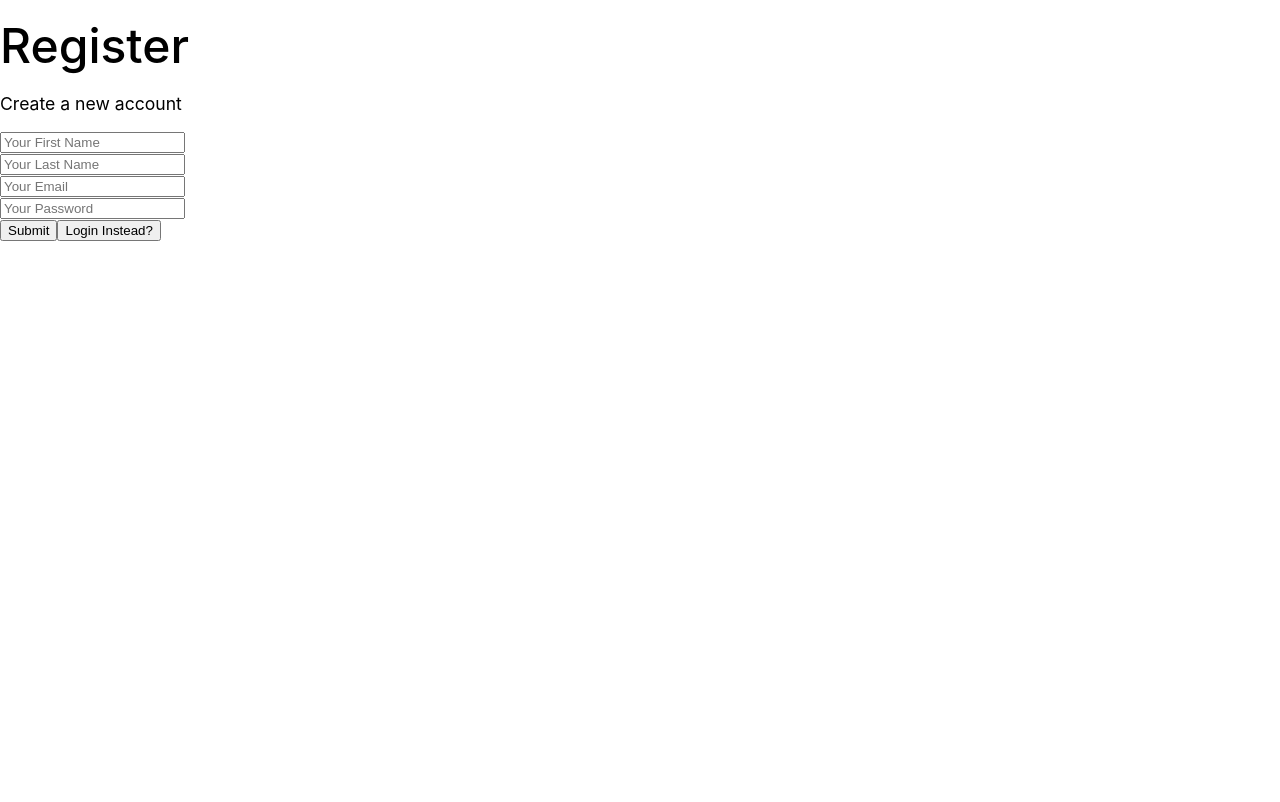
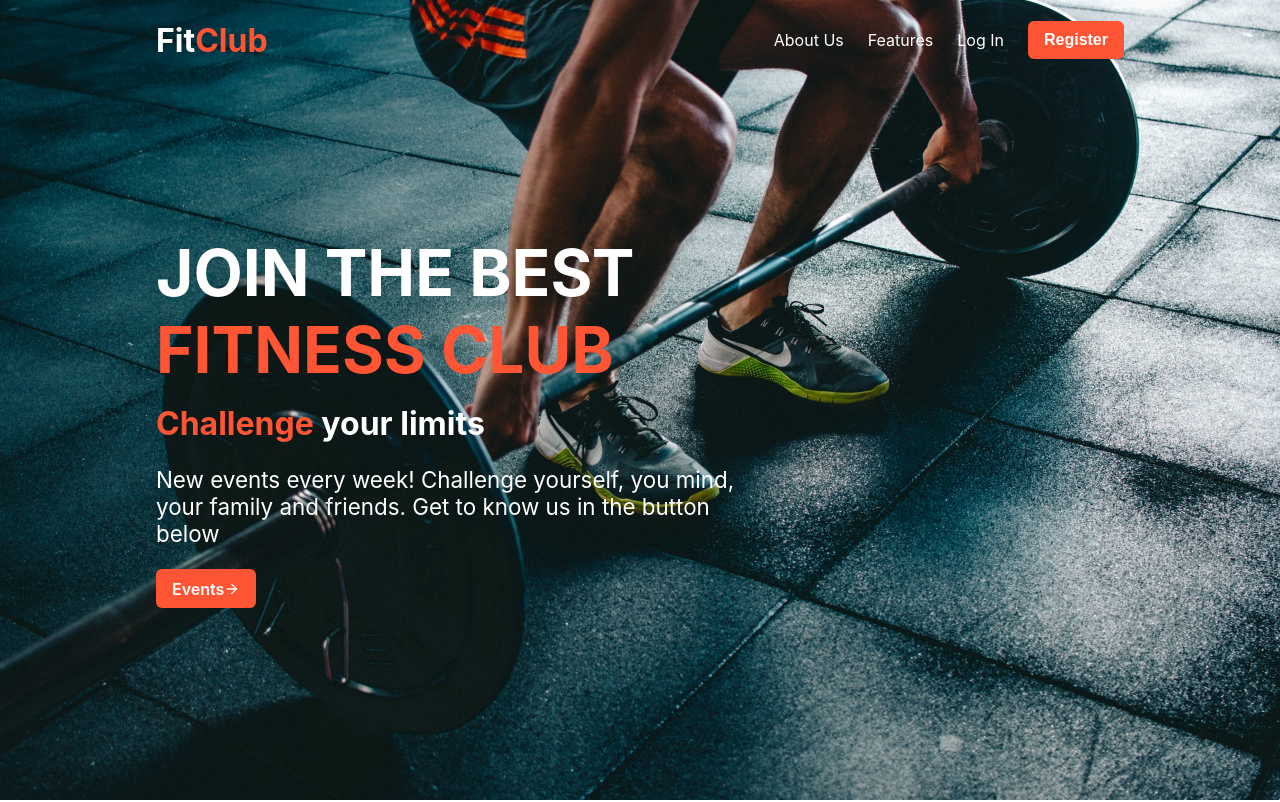
Before and after one commit to josh231101/FitnessClub, a React (Create React App) app in the folder frontend/: page /register in a window 1280 px wide. Shown: the top 802 px of the page. Built offline with nearby package versions, Linux system fonts and the light colour scheme.

Commit message:
Style register, delete bugs & warnings, add react scroll

```diff
--- a/frontend/src/components/Features/index.js
+++ b/frontend/src/components/Features/index.js
@@ -7,7 +7,7 @@ import salud from "../../assets/salud.svg";
 
 const Features = () => {
   return (
-    <section className="container m-3 center">
+    <section id="features" className="container m-3 center">
       <h2 className="m-3">Our Features</h2>
       <div className="features">
         <div className="feature">
--- a/frontend/src/components/HeroSection/index.js
+++ b/frontend/src/components/HeroSection/index.js
@@ -1,8 +1,16 @@
 import React from "react";
 import "./HeroComponents.css";
 import { MdArrowForward } from "react-icons/md";
-import { Link as LinkS } from "react-scroll";
+import { Link as LinkR } from "react-router-dom";
+import { scroller as scroll } from "react-scroll";
 const HeroSection = () => {
+  const moveToEvents = () => {
+    scroll.scrollTo("events", {
+      duration: 500,
+      smooth: true,
+      offset: 80,
+    });
+  };
   return (
     <header className="hero">
       <div className="container hero__wrapper">
@@ -18,9 +26,9 @@ const HeroSection = () => {
             New events every week! Challenge yourself, you mind, your family and
             friends. Get to know us in the button below
           </p>
-          <LinkS className="btn primary">
-            About Us <MdArrowForward />
-          </LinkS>
+          <LinkR to="/dashboard" onClick={moveToEvents} className="btn primary">
+            Events <MdArrowForward />
+          </LinkR>
         </div>
       </div>
     </header>
--- a/frontend/src/components/Navbar/NavbarElements.css
+++ b/frontend/src/components/Navbar/NavbarElements.css
@@ -17,15 +17,15 @@
   padding: 0 2rem;
 }
 .navbar__items {
-  padding : 0;
-  width : 100%;
+  padding: 0;
+  width: 100%;
   display: flex;
-  justify-content : space-between;
+  justify-content: space-between;
   align-items: center;
   list-style: none;
 }
-.navbar__title-wrapper{
-  flex : 1;
+.navbar__title-wrapper {
+  flex: 1;
 }
 .navbar--transparent {
   background-color: transparent;
@@ -42,8 +42,9 @@
 span {
   color: var(--global-company-color);
 }
-.navbar__link{
-  margin-left : 24px;
+.navbar__link {
+  margin-left: 24px;
+  cursor: pointer;
 }
 .navbar__links a {
   transition: all 400ms ease-in-out;
--- a/frontend/src/components/Navbar/index.js
+++ b/frontend/src/components/Navbar/index.js
@@ -2,9 +2,13 @@ import React, { useEffect } from "react";
 import { Link as LinkS } from "react-scroll";
 import { Link as LinkR } from "react-router-dom";
 import { FaBars } from "react-icons/fa";
+import { animateScroll as scroll } from "react-scroll";
 import "./NavbarElements.css";
 
 const Navbar = ({ toggle }) => {
+  const toggleHome = () => {
+    scroll.scrollToTop();
+  };
   const changeNav = () => {
     if (window.scrollY >= 80) {
       document
@@ -31,23 +35,39 @@ const Navbar = ({ toggle }) => {
       <div className="navbar__wrapper">
         <ul className="navbar__items">
           <li className="navbar__title-wrapper">
-            <LinkR className="navbar__title" to="/">
+            <LinkR className="navbar__title" to="/" onClick={toggleHome}>
               Fit<span>Club</span>
             </LinkR>
           </li>
           <li className="navbar__link">
-            <LinkS to="about">About Us</LinkS>
+            <LinkS
+              to="about"
+              smooth={true}
+              duration={500}
+              exact="true"
+              offset={-80}
+            >
+              About Us
+            </LinkS>
           </li>
           <li className="navbar__link">
-            <LinkS to="about">Features</LinkS>
+            <LinkS
+              to="features"
+              smooth={true}
+              duration={500}
+              exact="true"
+              offset={-80}
+            >
+              Features
+            </LinkS>
           </li>
           <li className="navbar__link">
-            <LinkS to="about">Log In</LinkS>
+            <LinkR to="/login">Log In</LinkR>
           </li>
           <li className="navbar__link">
-            <LinkS to="about">
+            <LinkR to="/register">
               <button className="btn primary">Register</button>
-            </LinkS>
+            </LinkR>
           </li>
         </ul>
         <div className="navbar__burger-icon" onClick={toggle}>
--- a/frontend/src/index.css
+++ b/frontend/src/index.css
@@ -55,6 +55,11 @@ form {
 figure {
   padding: 0;
   margin: 0;
+}
+input {
+  padding: 8px;
+  border: 1px solid gray;
+  border-radius: 8px;
 }
 /* UTILS */
 .btn {
--- a/frontend/src/pages/Dashboard/DashboardElements.js
+++ /dev/null
@@ -1,8 +0,0 @@
-import styled from "styled-components";
-
-export const CardWrapper = styled.div`
-  display: flex;
-  flex-wrap: wrap;
-  justify-content: center;
-  width: 100%;
-`;
--- a/frontend/src/pages/Dashboard/index.js
+++ b/frontend/src/pages/Dashboard/index.js
@@ -1,11 +1,10 @@
 import React, { useEffect, useState } from "react";
 import api from "../../services/api";
 import Event from "../../components/Event";
-import { CardWrapper } from "./DashboardElements";
 import Navbar from "../../components/Navbar";
-import HeroSection from "../../components/HeroSection";
 import Footer from "../../components/Footer";
 import "./Dashboard.css";
+import HeroSection from "../../components/HeroSection";
 
 const Dashboard = () => {
   const [events, setEvents] = useState([]);
@@ -15,9 +14,8 @@ const Dashboard = () => {
   }, []);
   const getEvents = async (filter) => {
     const url = filter ? `/dashboard/${filter}` : "/dashboard";
-    const response = await api.get(url).then(({ data }) => {
-      setEvents(data);
-    });
+    const response = await api.get(url);
+    setEvents(response.data);
   };
   const filterEvents = (query) => {
     getEvents(query);
@@ -27,7 +25,7 @@ const Dashboard = () => {
     <>
       <Navbar />
       <HeroSection />
-      <div className="container">
+      <section name="events" className="container">
         <h2>Events</h2>
         <p className="events__filter">Filter:</p>
         <select
@@ -59,7 +57,7 @@ const Dashboard = () => {
             <Event {...event} />
           ))}
         </div>
-      </div>
+      </section>
       <Footer />
     </>
   );
--- /dev/null
+++ b/frontend/src/pages/EventInfo/EventInfo.css
@@ -0,0 +1,5 @@
+.event {
+  display: grid;
+  grid-template-columns: repeat(2, minmax(250px, 1fr));
+  gap: 24px;
+}
--- a/frontend/src/pages/EventInfo/index.js
+++ b/frontend/src/pages/EventInfo/index.js
@@ -2,21 +2,17 @@ import React, { useEffect, useState } from "react";
 import HeroSection from "../../components/HeroSection";
 import Navbar from "../../components/Navbar";
 import api from "../../services/api";
+import "./EventInfo.css";
 
 const EventInfo = () => {
   const [event, setEvent] = useState({});
   useEffect(() => {
-    console.log(window.location.pathname);
-    console.log("Gffff");
     getEvent();
   }, []);
   const getEvent = async () => {
     const url = window.location.pathname;
-    console.log(url);
-    const response = await api.get(url).then(({ data }) => {
-      console.log(data);
-      setEvent(data);
-    });
+    const response = await api.get(url);
+    setEvent(response.data);
   };
   return (
     <div>
@@ -26,13 +22,15 @@ const EventInfo = () => {
         <h2>Event</h2>
         {event && (
           <div className="event">
-            <img src={event.thumbnail_url} />
+            <img src={event.thumbnail_url} alt="Sport event illustration" />
+            <div clas="event__description">
               <h3>{event.title}</h3>
               <p>{event.description}</p>
               <p>
                 <strong>{event.price}</strong>
                 <span>{event.sport}</span>
               </p>
+            </div>
           </div>
         )}
       </section>
--- a/frontend/src/pages/Login/Login.css
+++ b/frontend/src/pages/Login/Login.css
@@ -1,15 +1,15 @@
-.login {
+.registration {
   display: flex;
   flex-direction: column;
   justify-content: center;
   align-items: center;
 }
-.login__form {
+.registration__form {
   display: flex;
   justify-content: center;
   flex-direction: column;
   align-items: center;
 }
-.login__form * {
-  margin-bottom: 12px;
+.registration__form * {
+  margin-bottom: 8px;
 }
--- a/frontend/src/pages/Login/index.js
+++ b/frontend/src/pages/Login/index.js
@@ -1,9 +1,9 @@
 import React, { useState } from "react";
 import api from "../../services/api";
 import Navbar from "../../components/Navbar";
-import HeroSection from "../../components/HeroSection";
 import Footer from "../../components/Footer";
 import "./Login.css";
+import HeroSection from "../../components/HeroSection";
 
 const Login = ({ history }) => {
   const [email, setEmail] = useState("");
@@ -32,12 +32,12 @@ const Login = ({ history }) => {
     <>
       <Navbar />
       <HeroSection />
-      <section className="container login">
+      <section className="container registration">
         <h2>Login</h2>
         <p>
           Please <strong>Login</strong> into your account
         </p>
-        <form className="login__form" onSubmit={handleSubmit}>
+        <form className="registration__form" onSubmit={handleSubmit}>
           <input
             required
             type="email"
--- a/frontend/src/pages/Register/index.js
+++ b/frontend/src/pages/Register/index.js
@@ -1,5 +1,8 @@
 import React, { useState } from "react";
+import Navbar from "../../components/Navbar";
+import HeroSection from "../../components/HeroSection";
 import api from "../../services/api";
+import Footer from "../../components/Footer";
 
 const Register = ({ history }) => {
   const [email, setEmail] = useState("");
@@ -33,11 +36,14 @@ const Register = ({ history }) => {
   };
 
   return (
-    <div>
+    <>
+      <Navbar />
+      <HeroSection />
+      <section class="container registration">
         <h2>Register</h2>
         <p>Create a new account</p>
-      <form inline className="w-100" onSubmit={handleSubmit}>
-        <div className="w-100 mb-2 text-xl-center">
+        <form inline className="registration__form" onSubmit={handleSubmit}>
+          <div className="  text-xl-center">
             <input
               className=""
               type="text"
@@ -47,7 +53,7 @@ const Register = ({ history }) => {
               onChange={(evt) => setFirstName(evt.target.value)}
             />
           </div>
-        <div className="w-100 mb-2 ">
+          <div className="  ">
             <input
               type="text"
               name="lastName"
@@ -56,7 +62,7 @@ const Register = ({ history }) => {
               onChange={(evt) => setLastName(evt.target.value)}
             />
           </div>
-        <div className="w-100 mb-2">
+          <div className=" ">
             <input
               type="email"
               name="email"
@@ -65,7 +71,7 @@ const Register = ({ history }) => {
               onChange={(evt) => setEmail(evt.target.value)}
             />
           </div>
-        <div className="w-100 mb-2">
+          <div className=" ">
             <input
               type="password"
               name="password"
@@ -74,10 +80,14 @@ const Register = ({ history }) => {
               onChange={(evt) => setPassword(evt.target.value)}
             />
           </div>
-        <button>Submit</button>
-        <button onClick={() => history.push("/")}>Login Instead?</button>
+          <button class="btn primary">Submit</button>
+          <button class="btn secondary" onClick={() => history.push("/")}>
+            Login Instead?
+          </button>
         </form>
-    </div>
+      </section>
+      <Footer />
+    </>
   );
 };
 
```
Also changed, not shown: 2 other files (tests, documents, lock files or other folders). Lines whose indentation alone changed are shown as unchanged.
